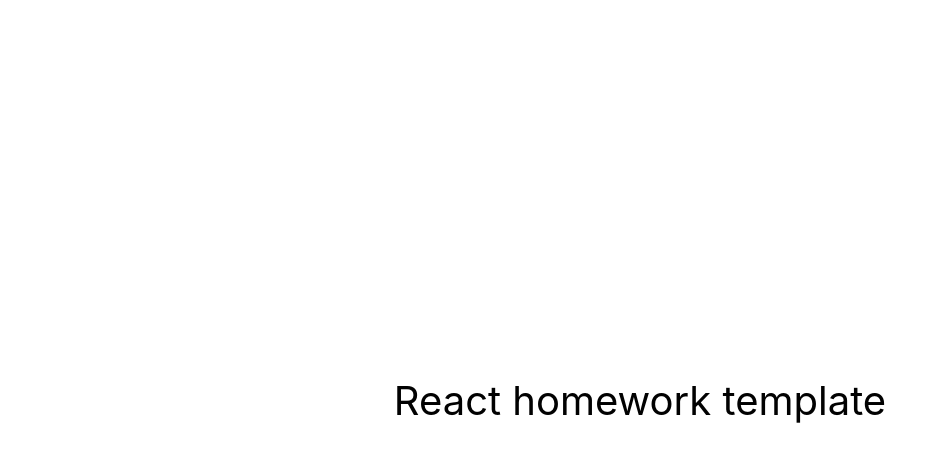
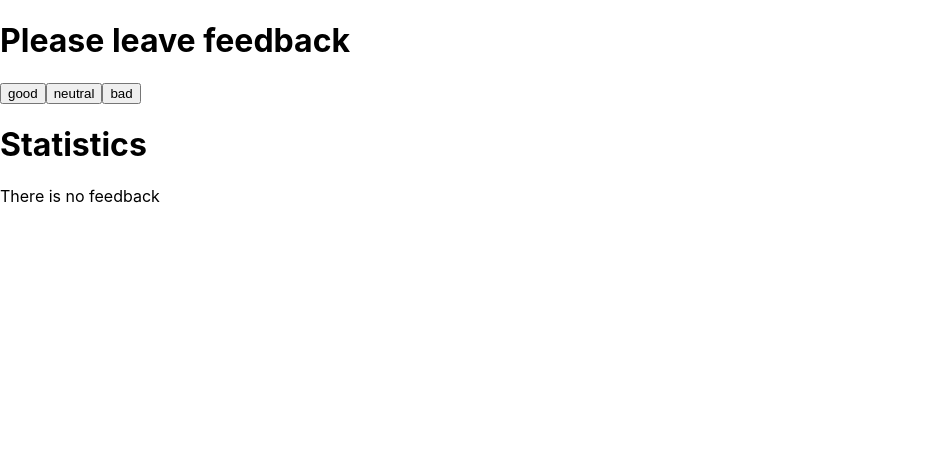
Before and after one commit to AnnaZaluzhnaya/goit-react-hw-02-feedback, a React (Create React App) app: page / in a window 1280 px wide. Shown: the top 462 px of the page, without its empty margins (0-947 px from the left). Built offline with nearby package versions, Linux system fonts and the light colour scheme.

Commit message:
add files .jsx

```diff
--- a/package.json
+++ b/package.json
@@ -7,6 +7,7 @@
     "@testing-library/jest-dom": "^5.16.3",
     "@testing-library/react": "^12.1.4",
     "@testing-library/user-event": "^13.5.0",
+    "prop-types": "^15.8.1",
     "react": "^18.1.0",
     "react-dom": "^18.1.0",
     "react-scripts": "5.0.1",
--- a/src/components/App.jsx
+++ b/src/components/App.jsx
@@ -1,16 +1,59 @@
-export const App = () => {
-  return (
-    <div
-      style={{
-        height: '100vh',
-        display: 'flex',
-        justifyContent: 'center',
-        alignItems: 'center',
-        fontSize: 40,
-        color: '#010101'
-      }}
-    >
-      React homework template
-    </div>
-  );
-};
+import React from 'react';
+import { Component } from 'react';
+import Section from 'components/Section';
+import FeedbackOptions from 'components/FeedbackOptions';
+import Statistics from 'components/Statistics';
+import Notification from 'components/Notification';
+
+export class App extends Component {
+  state = {
+    good: 0,
+    neutral: 0,
+    bad: 0,
+  };
+
+  countTotalFeedback = () => {
+    const { good, neutral, bad } = this.state;
+    return good + bad + neutral;
+  };
+
+  countPositiveFeedbackPercentage = () => {
+    const total = this.countTotalFeedback();
+    return Math.round((this.state.good / total) * 100);
+  };
+
+  onLeaveFeedback = name => {
+    this.setState(state => ({
+      [name]: state[name] + 1,
+    }));
+  };
+
+  render() {
+    const { good, neutral, bad } = this.state;
+    const totalFeedback = this.countTotalFeedback();
+    const positiveFeedback = this.countPositiveFeedbackPercentage();
+    return (
+      <div>
+        <Section title="Please leave feedback">
+          <FeedbackOptions
+            options={Object.keys(this.state)}
+            onLeaveFeedback={this.onLeaveFeedback}
+          />
+        </Section>
+        <Section title="Statistics">
+          {totalFeedback ? (
+            <Statistics
+              good={good}
+              neutral={neutral}
+              bad={bad}
+              total={totalFeedback}
+              positivePercentage={positiveFeedback}
+            />
+          ) : (
+            <Notification message="There is no feedback" />
+          )}
+        </Section>
+      </div>
+    );
+  }
+}
--- /dev/null
+++ b/src/components/FeedbackOptions/FeedbackOptions.jsx
@@ -0,0 +1,23 @@
+import React from 'react';
+import PropTypes from 'prop-types';
+
+const FeedbackOptions = ({ options, onLeaveFeedback }) => {
+  return (
+    <div>
+      {options.map(name => {
+        return (
+          <button kay={name} name={name} onClick={() => onLeaveFeedback(name)}>
+            {name}
+          </button>
+        );
+      })}
+    </div>
+  );
+};
+
+FeedbackOptions.propTypes = {
+  options: PropTypes.arrayOf(PropTypes.string).isRequired,
+  onLeaveFeedback: PropTypes.func.isRequired,
+};
+
+export default FeedbackOptions;
--- /dev/null
+++ b/src/components/FeedbackOptions/index.jsx
@@ -0,0 +1 @@
+export { default } from './FeedbackOptions';
--- /dev/null
+++ b/src/components/Notification/Notification.jsx
@@ -0,0 +1,12 @@
+import React from 'react';
+import PropTypes from 'prop-types';
+
+const Notification = ({ message }) => {
+  return <p>{message}</p>;
+};
+
+Notification.propTypes = {
+  message: PropTypes.string.isRequired,
+};
+
+export default Notification;
--- /dev/null
+++ b/src/components/Notification/index.jsx
@@ -0,0 +1 @@
+export { default } from './Notification';
--- /dev/null
+++ b/src/components/Section/Section.jsx
@@ -0,0 +1,18 @@
+import React from 'react';
+import PropTypes from 'prop-types';
+
+const Section = ({ title, children }) => {
+  return (
+    <>
+      <h1>{title}</h1>
+      {children}
+    </>
+  );
+};
+
+Section.propTypes = {
+  title: PropTypes.string.isRequired,
+  children: PropTypes.element.isRequired,
+};
+
+export default Section;
--- /dev/null
+++ b/src/components/Section/index.jsx
@@ -0,0 +1 @@
+export { default } from './Section';
--- /dev/null
+++ b/src/components/Statistics/Statistics.jsx
@@ -0,0 +1,24 @@
+import React from 'react';
+import PropTypes from 'prop-types';
+
+const Statistics = ({ good, neutral, bad, total, positivePercentage }) => {
+  return (
+    <ul>
+      <li>Good:{good}</li>
+      <li>Neutral:{neutral}</li>
+      <li>Bad:{bad}</li>
+      <li>Total:{total}</li>
+      <li>Positive feedback:{positivePercentage}%</li>
+    </ul>
+  );
+};
+
+Statistics.propTypes = {
+  good: PropTypes.number.isRequired,
+  bad: PropTypes.number.isRequired,
+  neutral: PropTypes.number.isRequired,
+  total: PropTypes.number.isRequired,
+  positivePercentage: PropTypes.number.isRequired,
+};
+
+export default Statistics;
--- /dev/null
+++ b/src/components/Statistics/index.jsx
@@ -0,0 +1 @@
+export { default } from './Statistics';
```
